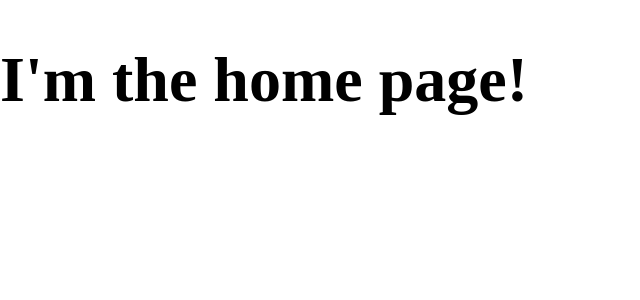
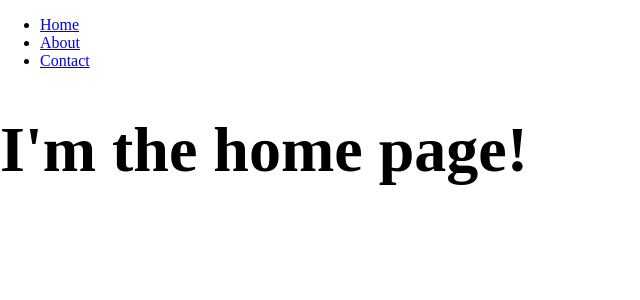
Before and after one commit to osvaldonytimes/mmc6145-module-1-1-concepcion-osvaldo, a React (Vite) app: page / in a window 1280 px wide. Shown: the top 300 px of the page, without its empty margins (0-640 px from the left). Built offline with nearby package versions, Linux system fonts and the light colour scheme.

Commit message:
Client side routing

```diff
--- a/src/App.jsx
+++ b/src/App.jsx
@@ -1,12 +1,29 @@
-import { Route, Routes } from 'react-router-dom'
-import Home from './pages/home'
+import { Link, Route, Routes } from "react-router-dom";
+import Home from "./pages/home";
+import About from "./pages/about.jsx";
+import Contact from "./pages/contact.jsx";
 
 export default function App() {
   return (
-    <>
+    <div>
+      <nav>
+        <ul>
+          <li>
+            <Link to="/">Home</Link>
+          </li>
+          <li>
+            <Link to="/about">About</Link>
+          </li>
+          <li>
+            <Link to="/contact">Contact</Link>
+          </li>
+        </ul>
+      </nav>
       <Routes>
         <Route path="/" element={<Home />} />
+        <Route path="/about" element={<About />} />
+        <Route path="/contact" element={<Contact />} />
       </Routes>
-    </>
-  )
+    </div>
+  );
 }
```
